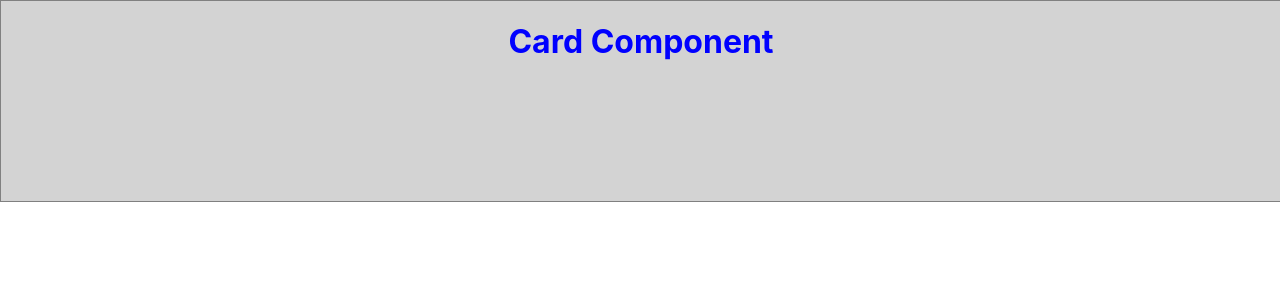
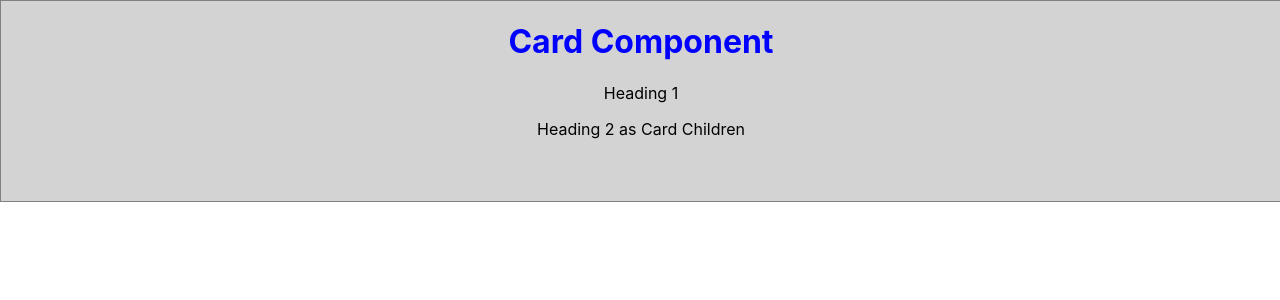
Before and after one commit to rabiayousuf187/Pure-FirstReactApp-17Sep2023, a React (Create React App) app: page / in a window 1280 px wide. Shown: the top 300 px of the page. Built offline with nearby package versions, Linux system fonts and the light colour scheme.

Commit message:
send card child as prop.children via exp. comp

```diff
--- a/src/components/Expenses/Expenses.js
+++ b/src/components/Expenses/Expenses.js
@@ -4,7 +4,10 @@ import Card from '../UI/Card/Card'
 const Expenses = () => {
   return (
     <>
-        <Card/>
+        <Card>
+            <p>Heading 1</p>
+            <p>Heading 2 as Card Children</p>
+        </Card>
     </>
   )
 }
--- a/src/components/UI/Card/Card.js
+++ b/src/components/UI/Card/Card.js
@@ -2,12 +2,12 @@ import React from 'react'
 import Heading from '../../Heading/Heading';
 import './Card.css'
 
-const Card = () => {
+const Card = (props) => {
   return (
     <>
         <div className='card'>
         <Heading title="Card Component"/>
-
+            {props.children}
         </div>
     </>
   )
```
